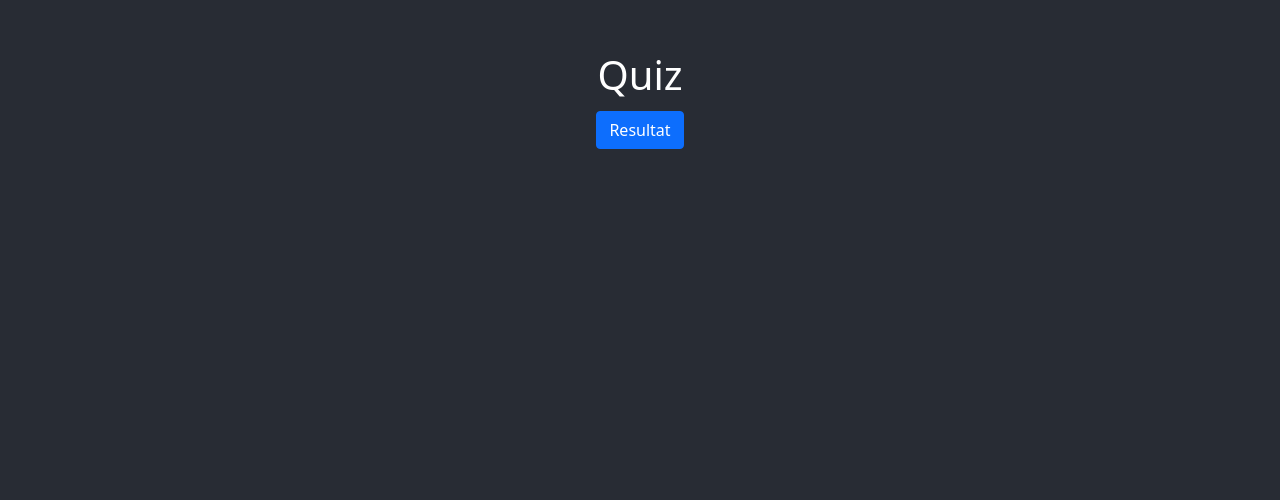
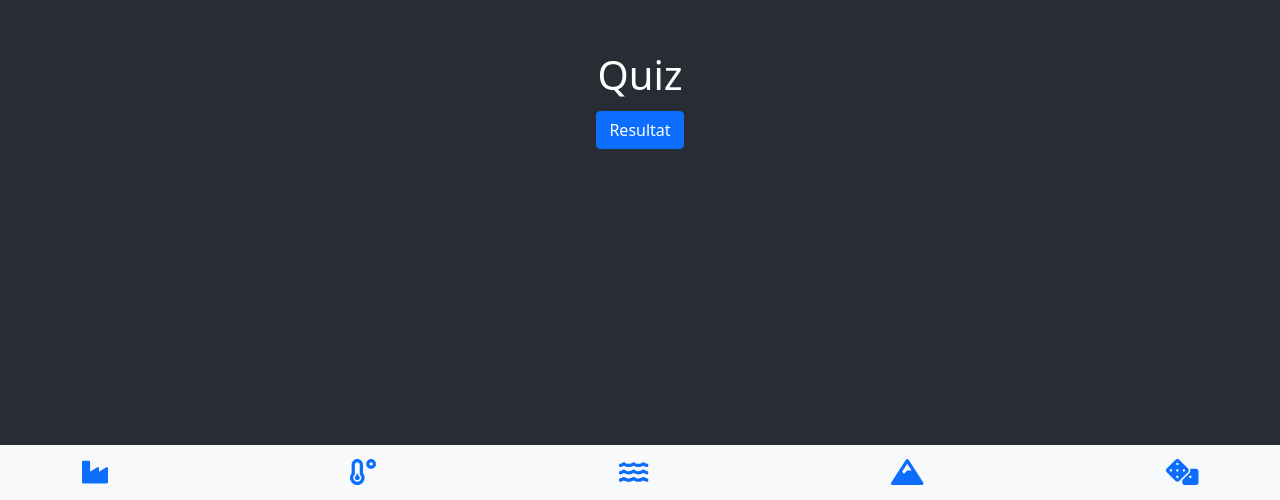
Before and after one commit to preeyaJo/group3project, a React (Create React App) app: page /quiz in a window 1280 px wide. Shown: the part 300-800 px from the top of the page. Built offline with nearby package versions, Linux system fonts and the light colour scheme.

Commit message:
Bottom menyn
Lagt till views för alla kategorier samt lagt till en ny mapp som heter components där BottomMenu ligger

```diff
--- a/src/App.js
+++ b/src/App.js
@@ -9,6 +9,10 @@ import QuizLobby from "./Views/QuizLobby";
 import Quiz from "./Views/Quiz";
 import Result from "./Views/Result";
 import HighScore from "./Views/HighScore";
+import FossilFuels from "./Views/FossilFuels";
+import GlobalWarming from "./Views/GlobalWarming";
+import SeaLevels from "./Views/SeaLevels";
+import GlacierSize from "./Views/GlacierSize";
 
 import { BrowserRouter as Router, Switch, Route } from "react-router-dom";
 
@@ -28,6 +32,10 @@ function App() {
             <Route path="/quiz" component={Quiz}/>
             <Route path="/result" component={Result}/>
             <Route path="/highscore" component={HighScore}/>
+            <Route path="/fossilfuels" component={FossilFuels}/>
+            <Route path="/globalwarming" component={GlobalWarming}/>
+            <Route path="/sealevels" component={SeaLevels}/>
+            <Route path="/glaciersize" component={GlacierSize}/>
 
           </Switch>
           </div>
--- /dev/null
+++ b/src/Components/BottomMenu.js
@@ -0,0 +1,31 @@
+import '../App.css';
+import 'bootstrap/dist/css/bootstrap.min.css';
+import Navbar from 'react-bootstrap/Navbar'
+import Container from 'react-bootstrap/Container';
+import { Link } from 'react-router-dom';
+
+import { FontAwesomeIcon } from '@fortawesome/react-fontawesome'
+import { faIndustry } from "@fortawesome/free-solid-svg-icons";
+import { faTemperatureLow } from "@fortawesome/free-solid-svg-icons";
+import { faWater } from "@fortawesome/free-solid-svg-icons";
+import { faMountain } from "@fortawesome/free-solid-svg-icons";
+import { faDice } from "@fortawesome/free-solid-svg-icons";
+
+
+
+function BottomMenu() {
+  return (
+      <Navbar fixed="bottom" bg="light">
+    <Container>
+      <Link to="/fossilfuels"><FontAwesomeIcon icon={faIndustry} /></Link>
+      <Link to="/globalwarming"><FontAwesomeIcon icon={faTemperatureLow} /></Link>
+      <Link to="/sealevels"><FontAwesomeIcon icon={faWater} /></Link>
+      <Link to="/glaciersize"><FontAwesomeIcon icon={faMountain} /></Link>
+      <Link to="/quiz"><FontAwesomeIcon icon={faDice} /></Link>
+    </Container>
+  </Navbar>
+
+  );
+}
+
+export default BottomMenu;
--- a/src/Views/CCTopics.js
+++ b/src/Views/CCTopics.js
@@ -1,6 +1,7 @@
 import React from "react";
 import "../App.css";
 import 'bootstrap/dist/css/bootstrap.min.css';
+import BottomMenu from '../Components/BottomMenu'
 
 import { Link } from 'react-router-dom';
 
@@ -9,10 +10,12 @@ import Button from 'react-bootstrap/Button';
 export function CCTopics() {
   return (
     <div>
+      <BottomMenu/>
       <h1>Klimatförändringar</h1>
       <Link to="/quizlobby">
         <Button>Till quizet</Button>
       </Link>
+      <BottomMenu/>
     </div>
   );
 }
--- /dev/null
+++ b/src/Views/FossilFuels.js
@@ -0,0 +1,16 @@
+import React from "react";
+import "../App.css";
+import 'bootstrap/dist/css/bootstrap.min.css';
+import BottomMenu from '../Components/BottomMenu'
+
+
+export function FossilFuels() {
+  return (
+    <div>
+        <BottomMenu/>
+
+    </div>
+  );
+}
+
+export default FossilFuels;
--- /dev/null
+++ b/src/Views/GlacierSize.js
@@ -0,0 +1,16 @@
+import React from "react";
+import "../App.css";
+import 'bootstrap/dist/css/bootstrap.min.css';
+import BottomMenu from '../Components/BottomMenu'
+
+
+export function GlacierSize() {
+  return (
+    <div>
+        <BottomMenu/>
+
+    </div>
+  );
+}
+
+export default GlacierSize;
--- /dev/null
+++ b/src/Views/GlobalWarming.js
@@ -0,0 +1,15 @@
+import React from "react";
+import "../App.css";
+import 'bootstrap/dist/css/bootstrap.min.css';
+import BottomMenu from '../Components/BottomMenu'
+
+export function GlobalWarming() {
+  return (
+    <div>
+        <BottomMenu/>
+
+    </div>
+  );
+}
+
+export default GlobalWarming;
--- a/src/Views/Quiz.js
+++ b/src/Views/Quiz.js
@@ -1,6 +1,7 @@
 import React from "react";
 import "../App.css";
 import 'bootstrap/dist/css/bootstrap.min.css';
+import BottomMenu from '../Components/BottomMenu'
 
 import { Link } from 'react-router-dom';
 
@@ -9,6 +10,7 @@ import Button from 'react-bootstrap/Button';
 export function Quiz() {
   return (
     <div>
+      <BottomMenu/>
       <h1>Quiz</h1>
       <Link to="/result">
         <Button>Resultat</Button>
--- a/src/Views/QuizLobby.js
+++ b/src/Views/QuizLobby.js
@@ -1,6 +1,7 @@
 import React from "react";
 import "../App.css";
 import 'bootstrap/dist/css/bootstrap.min.css';
+import BottomMenu from '../Components/BottomMenu'
 
 import { Link } from 'react-router-dom';
 
@@ -9,6 +10,7 @@ import Button from 'react-bootstrap/Button';
 export function QuizLobby() {
   return (
     <div>
+      <BottomMenu/>
       <h1>Quiz</h1>
       <Link to="/quiz">
         <Button>Spela</Button>
--- a/src/Views/Result.js
+++ b/src/Views/Result.js
@@ -1,6 +1,7 @@
 import React from "react";
 import "../App.css";
 import 'bootstrap/dist/css/bootstrap.min.css';
+import BottomMenu from '../Components/BottomMenu'
 
 import { Link } from 'react-router-dom';
 
@@ -9,6 +10,7 @@ import Button from 'react-bootstrap/Button';
 export function Result() {
   return (
     <div>
+      <BottomMenu/>
       <h1>Ditt resultat:</h1>
       <h2>5/10</h2>
       <Link to="/quiz">
--- /dev/null
+++ b/src/Views/SeaLevels.js
@@ -0,0 +1,15 @@
+import React from "react";
+import "../App.css";
+import 'bootstrap/dist/css/bootstrap.min.css';
+import BottomMenu from '../Components/BottomMenu'
+
+export function SeaLevels() {
+  return (
+    <div>
+      <BottomMenu/>
+
+    </div>
+  );
+}
+
+export default SeaLevels;
```
